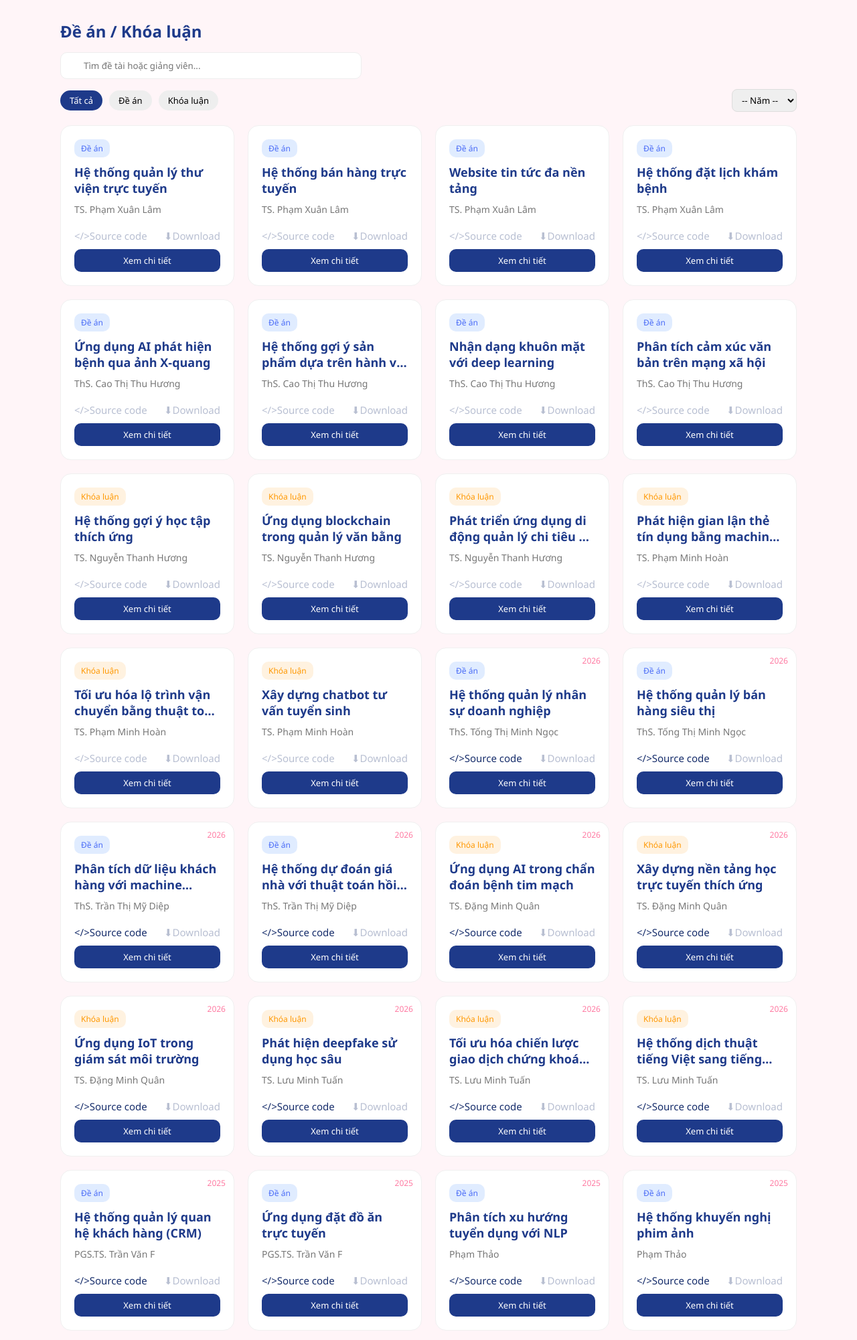
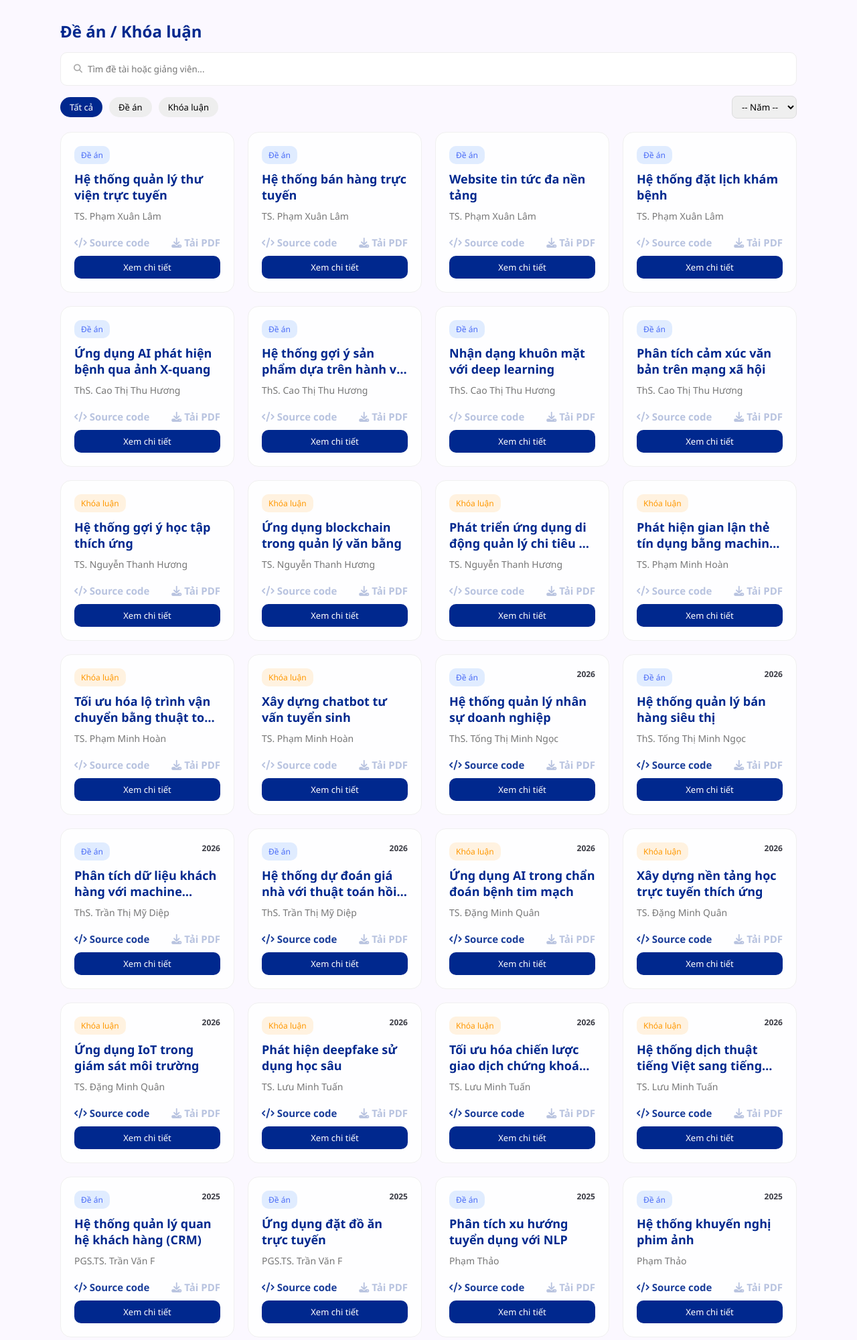
Before and after one commit to BichCan/FIT-TPMS, a Flask app: page /theses in a window 1280 px wide. Shown: the top 2001 px of the page at 67% size. Run offline with Flask 3, Linux system fonts and the light colour scheme; data comes from the database, SQL or seed files in the repository.

Commit message:
fixinterface

```diff
--- a/main.py
+++ b/main.py
@@ -1,16 +1,6 @@
-# This is a sample Python script.
+from app import create_app
 
-# Press Ctrl+F5 to execute it or replace it with your code.
-# Press Double Shift to search everywhere for classes, files, tool windows, actions, and settings.
+app = create_app()
 
-
-def print_hi(name):
-    # Use a breakpoint in the code line below to debug your script.
-    print(f'Hi, {name}')  # Press F9 to toggle the breakpoint.
-
-
-# Press the green button in the gutter to run the script.
-if __name__ == '__main__':
-    print_hi('PyCharm')
-
-# See PyCharm help at https://www.jetbrains.com/help/pycharm/
+if __name__ == "__main__":
+    app.run(debug=True, port=3000)
--- a/static/style.css
+++ b/static/style.css
@@ -7,7 +7,7 @@
 
 /* ===== BODY ===== */
 body {
-    background: #fff5f8;
+    background: #FBF8FF;
     padding: 30px;
 }
 
@@ -19,30 +19,32 @@ body {
 
 /* ===== TITLE ===== */
 .page-title {
-    color: #1e3a8a;
+    color: #00288E;
     margin-bottom: 15px;
 }
 
 /* ===== SEARCH ===== */
 .search-box {
     position: relative;
-    max-width: 450px;
+    max-width: 100%;
+    height: 50px;
     margin-bottom: 15px;
 }
 
 .search-box input {
     width: 100%;
-    padding: 10px 12px 10px 34px;
+    height:100%;
+    padding: 10px 20px 10px 40px;
     border-radius: 10px;
     border: 1px solid #eee;
     outline: none;
-    background: white;
+    background: #v;
 }
 
 .search-box .icon {
     position: absolute;
-    left: 10px;
-    top: 50%;
+    left: 20px;
+    top: 48%;
     transform: translateY(-50%);
     color: #aaa;
     font-size: 13px;
@@ -72,7 +74,7 @@ body {
 }
 
 .tab.active {
-    background: #1e3a8a;
+    background: #00288E;
     color: white;
 }
 
@@ -94,7 +96,7 @@ select {
 
 /* ===== CARD ===== */
 .card {
-    background: white;
+    background: #FEFEFF;
     border-radius: 16px;
     padding: 20px;
     border: 1px solid #f0f0f0;
@@ -108,10 +110,11 @@ select {
 /* ===== YEAR ===== */
 .year {
     position: absolute;
-    top: 10px;
-    right: 12px;
+    top: 20px;
+    right: 20px;
     font-size: 12px;
-    color: #ff7aa2;
+    color: #3B3C45;
+    font-weight:bold;
 }
 
 /* ===== TYPE ===== */
@@ -155,7 +158,8 @@ select {
 .card .actions a.link {
     text-decoration: none !important;
     font-size: 15px;
-    color: #162d6b !important;
+    font-weight: bold;
+    color: #1A3D99 !important;
 }
 
 .card .actions a.link:hover {
@@ -174,7 +178,7 @@ select {
     text-align: center;
     padding: 8px;
     border-radius: 10px;
-    background: #1e3a8a;
+    background: #00288E;
     color: white;
     text-decoration: none;
     font-size: 13px;
@@ -227,7 +231,7 @@ select {
 /* TITLE */
 .title {
     font-size: 18px;
-    color: #1e3a8a;
+    color: #00288E;
     margin-bottom: 10px;
 }
 
@@ -268,7 +272,7 @@ select {
 .btn {
     padding: 10px 14px;
     border-radius: 10px;
-    background: #1e3a8a;
+    background: #00288E;
     color: white;
     text-decoration: none;
 }
@@ -281,7 +285,7 @@ select {
 .back {
     display: inline-block;
     margin-bottom: 20px;
-    color: #1e3a8a;
+    color: #00288E;
     text-decoration: none;
 }
 
@@ -343,6 +347,6 @@ select {
 
 .section-title {
     margin: 20px 0 10px;
-    color: #1e3a8a;
+    color: #00288E;
     font-size: 16px;
 }
--- a/templates/theses.html
+++ b/templates/theses.html
@@ -4,6 +4,7 @@
     <meta charset="UTF-8">
     <title>Theses</title>
     <link rel="stylesheet" href="{{ url_for('static', filename='style.css') }}">
+    <link rel="stylesheet" href="https://cdnjs.cloudflare.com/ajax/libs/font-awesome/6.5.0/css/all.min.css">
 </head>
 
 <body>
@@ -15,7 +16,7 @@
 
     <!-- SEARCH -->
     <div class="search-box">
-        <span class="icon"></span>
+        <span class="icon"><i class="fa-solid fa-magnifying-glass"></i></span>
         <input name="q" value="{{ q }}" placeholder="Tìm đề tài hoặc giảng viên...">
     </div>
 
@@ -74,12 +75,12 @@
     <div class="actions">
         <a href="{{ t['source_code_url'] or '#' }}"
            class="link {{ 'disabled' if not t['source_code_url'] else '' }}">
-            &lt;/&gt;Source code
+            <i class="fa-solid fa-code"></i> Source code
         </a>
 
         <a href="{{ t['file_url'] or '#' }}"
            class="link {{ 'disabled' if not t['file_url'] else '' }}">
-            ⬇Download
+            <i class="fa-solid fa-download"></i> Tải PDF
         </a>
     </div>
 
```
